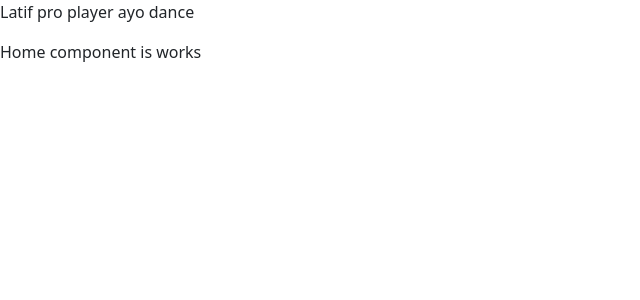
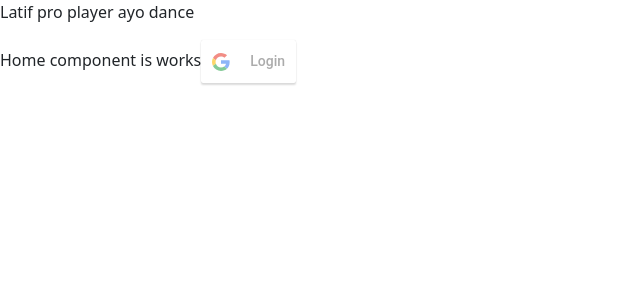
Before and after one commit to RezaNurRochmat13/react-blogs-example, a React (Create React App) app: page /home in a window 1280 px wide. Shown: the top 300 px of the page, without its empty margins (0-640 px from the left). Built offline with nearby package versions, Linux system fonts and the light colour scheme.

Commit message:
Add popup oauth

```diff
--- a/package.json
+++ b/package.json
@@ -11,6 +11,7 @@
     "react": "^18.1.0",
     "react-bootstrap": "^2.4.0",
     "react-dom": "^18.1.0",
+    "react-google-login": "^5.2.2",
     "react-router-dom": "^6.3.0",
     "react-scripts": "5.0.1",
     "styled-components": "^5.3.5",
--- a/src/components/Home.js
+++ b/src/components/Home.js
@@ -1,9 +1,25 @@
 import React, {Component} from 'react';
+import GoogleLogin from 'react-google-login';
 
 export default class Home extends Component {
+
+    captureResponse = (response) => {
+        console.info(response);
+    };
+
     render() {
         return(
-            <div>Home component is works</div>
+            <div>
+                Home component is works
+                <GoogleLogin
+                clientId='449632885333-phbbp1kth1aenlvbmdf8jnepp26efehf.apps.googleusercontent.com'
+                buttonText='Login'
+                onSuccess={this.captureResponse}
+                onFailure={this.captureResponse}
+                cookiePolicy={'single_host_origin'}
+                responseType='code'
+                redirectUri='http://localhost:3000' />
+            </div>
         );
     }
 }
```
Also changed, not shown: 1 other file (tests, documents, lock files or other folders).
